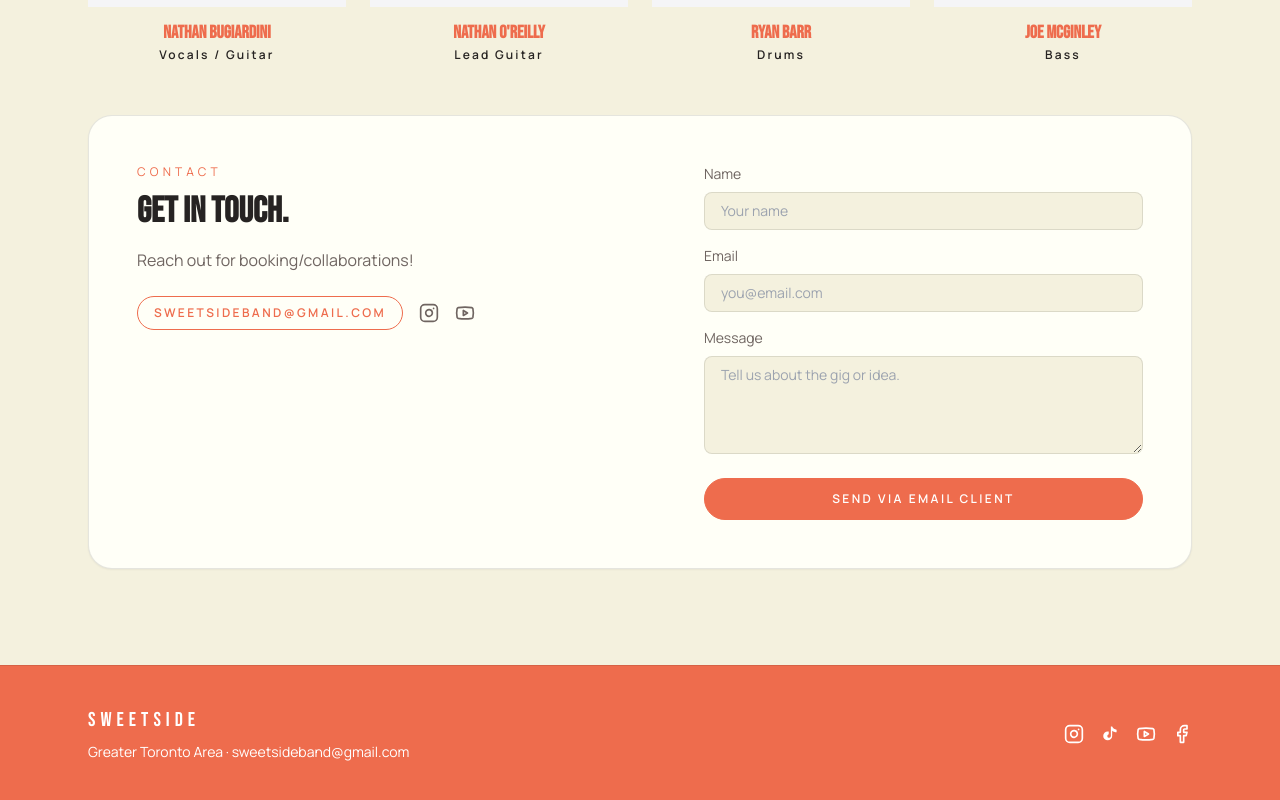
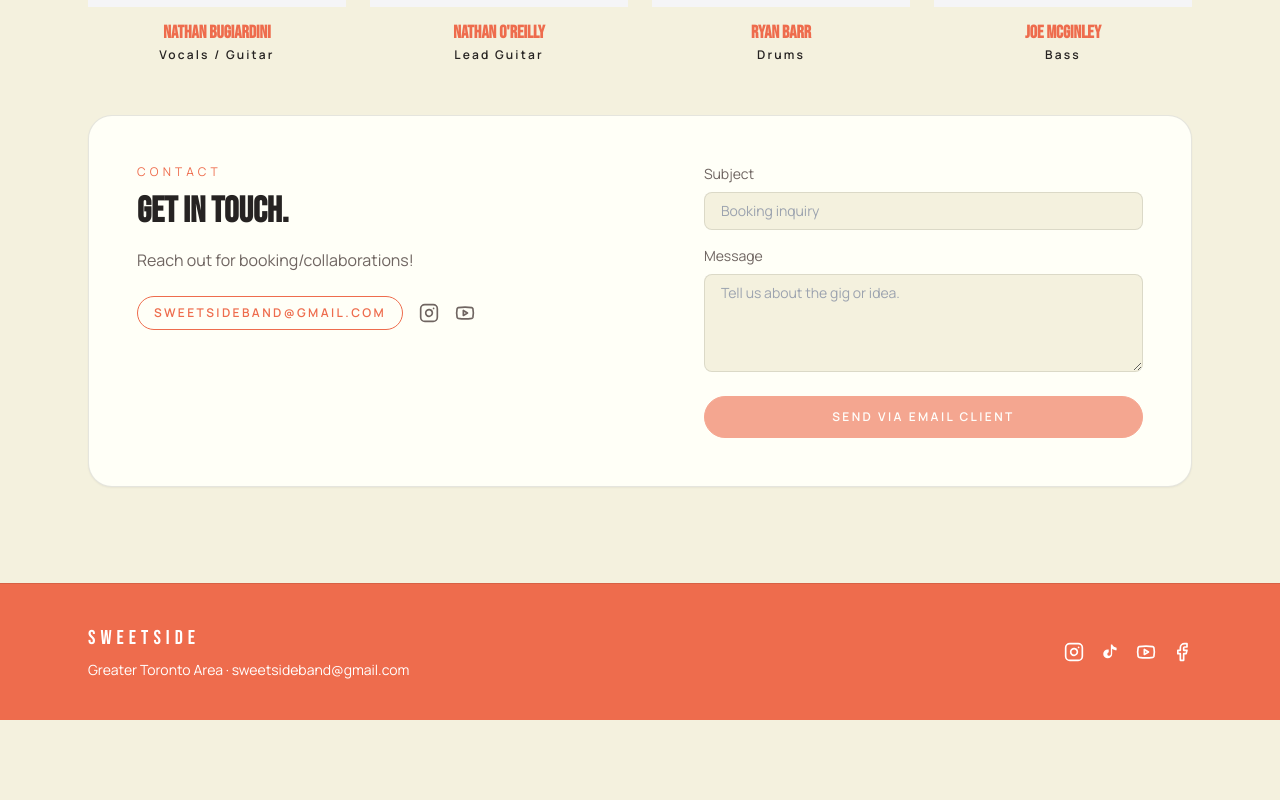
Before and after one commit to carterrows/sweetsideband-site, a Next.js app: page / in a window 1280 px wide. Shown: the part 1734-2534 px from the top of the page. After the commit the page ends 2454 px from the top, so only its background shows below. Built offline with nearby package versions, Linux system fonts and the light colour scheme; no server answers.

Commit message:
fixed contact card functionality

```diff
--- a/components/ContactSection.tsx
+++ b/components/ContactSection.tsx
@@ -1,8 +1,29 @@
+"use client";
+
+import { useState, type FormEvent } from "react";
 import Link from "next/link";
 import { Instagram, Youtube } from "lucide-react";
 import type { Band } from "@/lib/types";
 
 export default function ContactSection({ band }: { band: Band }) {
+  const [subject, setSubject] = useState("");
+  const [message, setMessage] = useState("");
+  const trimmedSubject = subject.trim();
+  const trimmedMessage = message.trim();
+  const isValid = trimmedSubject.length > 0 && trimmedMessage.length > 0;
+
+  const handleSubmit = (event: FormEvent<HTMLFormElement>) => {
+    event.preventDefault();
+    if (!isValid) {
+      return;
+    }
+
+    const mailtoHref = `mailto:${band.email}?subject=${encodeURIComponent(
+      trimmedSubject
+    )}&body=${encodeURIComponent(message)}`;
+    window.location.href = mailtoHref;
+  };
+
   return (
     <section
       id="contact"
@@ -50,35 +71,24 @@ export default function ContactSection({ band }: { band: Band }) {
             )}
           </div>
         </div>
-        <form
-          action={`mailto:${band.email}`}
-          method="post"
-          encType="text/plain"
-          className="flex flex-col gap-4"
-        >
+        <form onSubmit={handleSubmit} className="flex flex-col gap-4">
           <label className="flex flex-col gap-2 text-sm text-ink-600">
-            Name
+            Subject
             <input
-              name="name"
+              name="subject"
+              value={subject}
+              onChange={(event) => setSubject(event.target.value)}
               required
               className="rounded-lg border border-black/10 bg-paper px-4 py-2 text-ink-900 outline-none transition focus:border-accent"
-              placeholder="Your name"
-            />
-          </label>
-          <label className="flex flex-col gap-2 text-sm text-ink-600">
-            Email
-            <input
-              type="email"
-              name="email"
-              required
-              className="rounded-lg border border-black/10 bg-paper px-4 py-2 text-ink-900 outline-none transition focus:border-accent"
-              placeholder="you@email.com"
+              placeholder="Booking inquiry"
             />
           </label>
           <label className="flex flex-col gap-2 text-sm text-ink-600">
             Message
             <textarea
               name="message"
+              value={message}
+              onChange={(event) => setMessage(event.target.value)}
               required
               rows={4}
               className="rounded-lg border border-black/10 bg-paper px-4 py-2 text-ink-900 outline-none transition focus:border-accent"
@@ -87,7 +97,8 @@ export default function ContactSection({ band }: { band: Band }) {
           </label>
           <button
             type="submit"
-            className="mt-2 inline-flex items-center justify-center rounded-full border border-accent bg-accent px-6 py-3 text-xs font-semibold uppercase tracking-[0.2em] text-white transition hover:shadow-glow focus-visible:outline-none focus-visible:ring-2 focus-visible:ring-accent"
+            disabled={!isValid}
+            className="mt-2 inline-flex items-center justify-center rounded-full border border-accent bg-accent px-6 py-3 text-xs font-semibold uppercase tracking-[0.2em] text-white transition hover:shadow-glow focus-visible:outline-none focus-visible:ring-2 focus-visible:ring-accent disabled:cursor-not-allowed disabled:opacity-60"
           >
             Send via Email Client
           </button>
```
